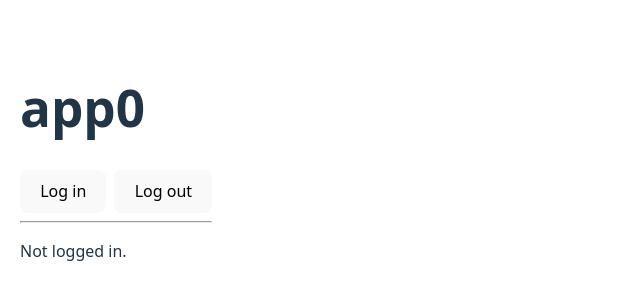
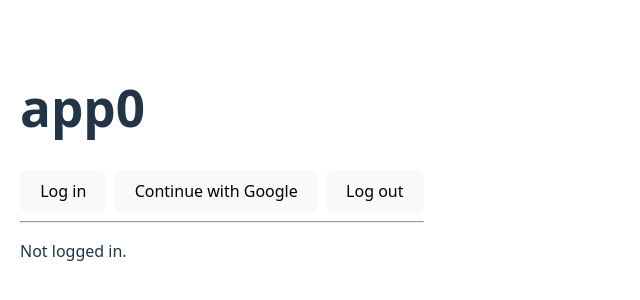
Before and after one commit to michael-basil/app0, a React (Vite) app: page / in a window 1280 px wide. Shown: the part 238-538 px from the top of the page, without its empty margins (0-640 px from the left). Built offline with nearby package versions, Linux system fonts and the light colour scheme; no server answers.

Commit message:
feat: auth0 google one click button

```diff
--- a/src/App.jsx
+++ b/src/App.jsx
@@ -3,6 +3,21 @@ import { useAuth0 } from "@auth0/auth0-react";
 function LoginButton() {
   const { loginWithRedirect } = useAuth0();
   return <button onClick={() => loginWithRedirect()}>Log in</button>;
+}
+
+function LoginWithGoogle() {
+  const { loginWithRedirect } = useAuth0();
+  return (
+    <button
+      onClick={() =>
+        loginWithRedirect({
+          authorizationParams: { connection: "google-oauth2" }
+        })
+      }
+    >
+      Continue with Google
+    </button>
+  );
 }
 
 function LogoutButton() {
@@ -29,8 +44,9 @@ export default function App() {
   return (
     <main style={{ padding: 20, fontFamily: "system-ui, sans-serif" }}>
       <h1>app0</h1>
-      <div style={{ display: "flex", gap: 8 }}>
+      <div style={{ display: "flex", gap: 8, flexWrap: "wrap" }}>
         <LoginButton />
+        <LoginWithGoogle />
         <LogoutButton />
       </div>
       <hr />
```
